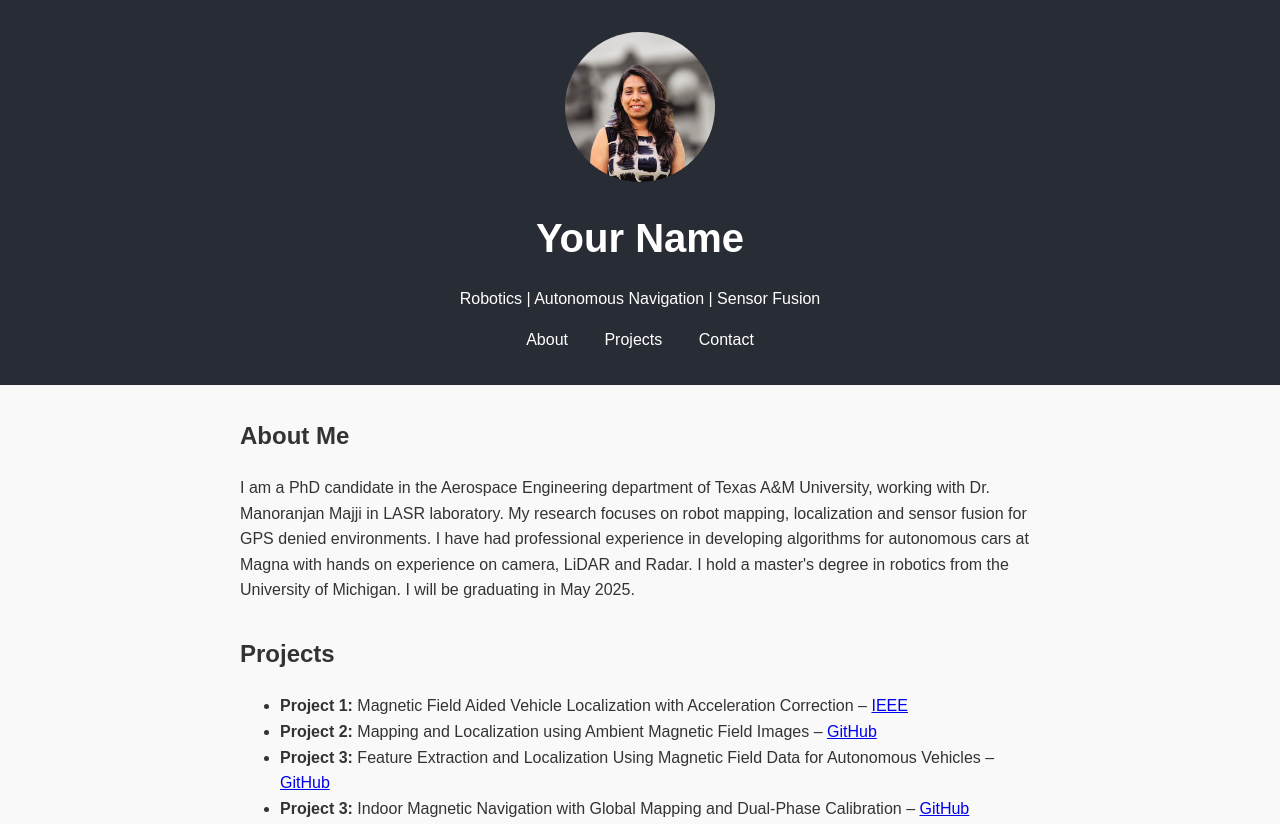
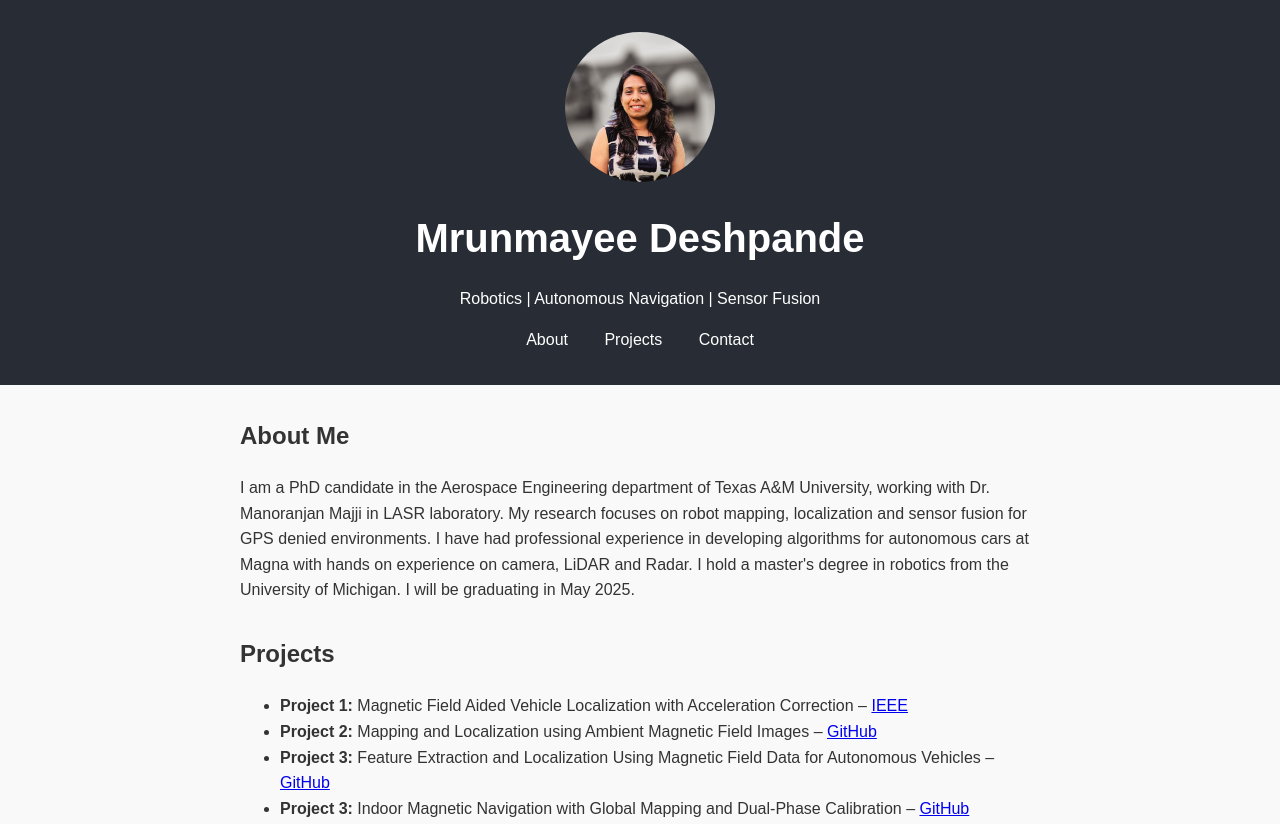
Before and after one commit to mdesh1/mdesh1.github.io, a plain HTML site: page index.html in a window 1280 px wide. Shown: the top 824 px of the page. Drawn offline with Linux system fonts and the light colour scheme.

Commit message:
Update index.html

```diff
--- a/index.html
+++ b/index.html
@@ -59,7 +59,7 @@
 
   <header>
     <img src="profile.jpg" alt="Your Name" style="width:150px; height:150px; border-radius:50%; object-fit:cover; margin-bottom: 1rem;" />
-    <h1>Your Name</h1>
+    <h1>Mrunmayee Deshpande</h1>
     <p>Robotics | Autonomous Navigation | Sensor Fusion</p>
     <nav>
       <a href="#about">About</a>
```
